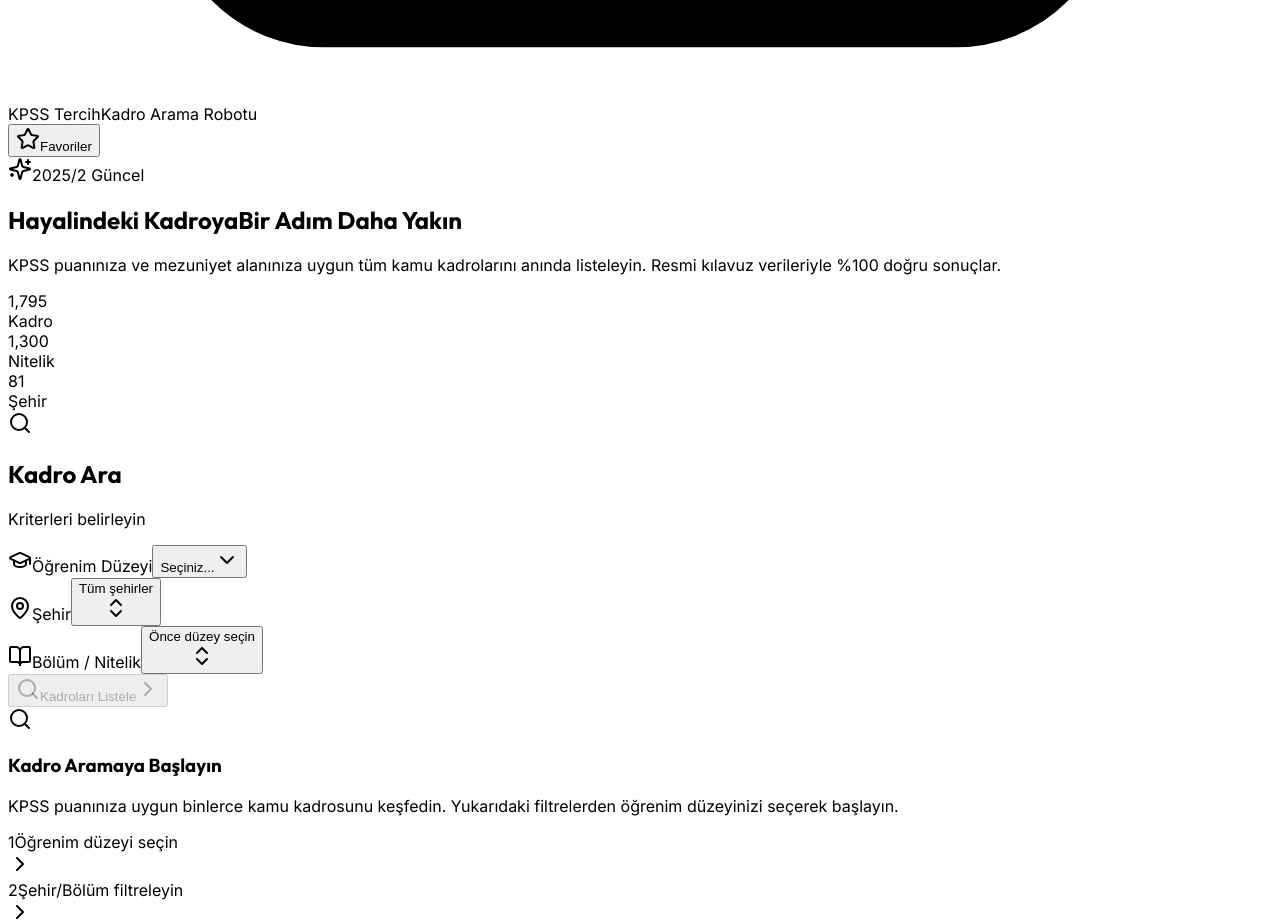
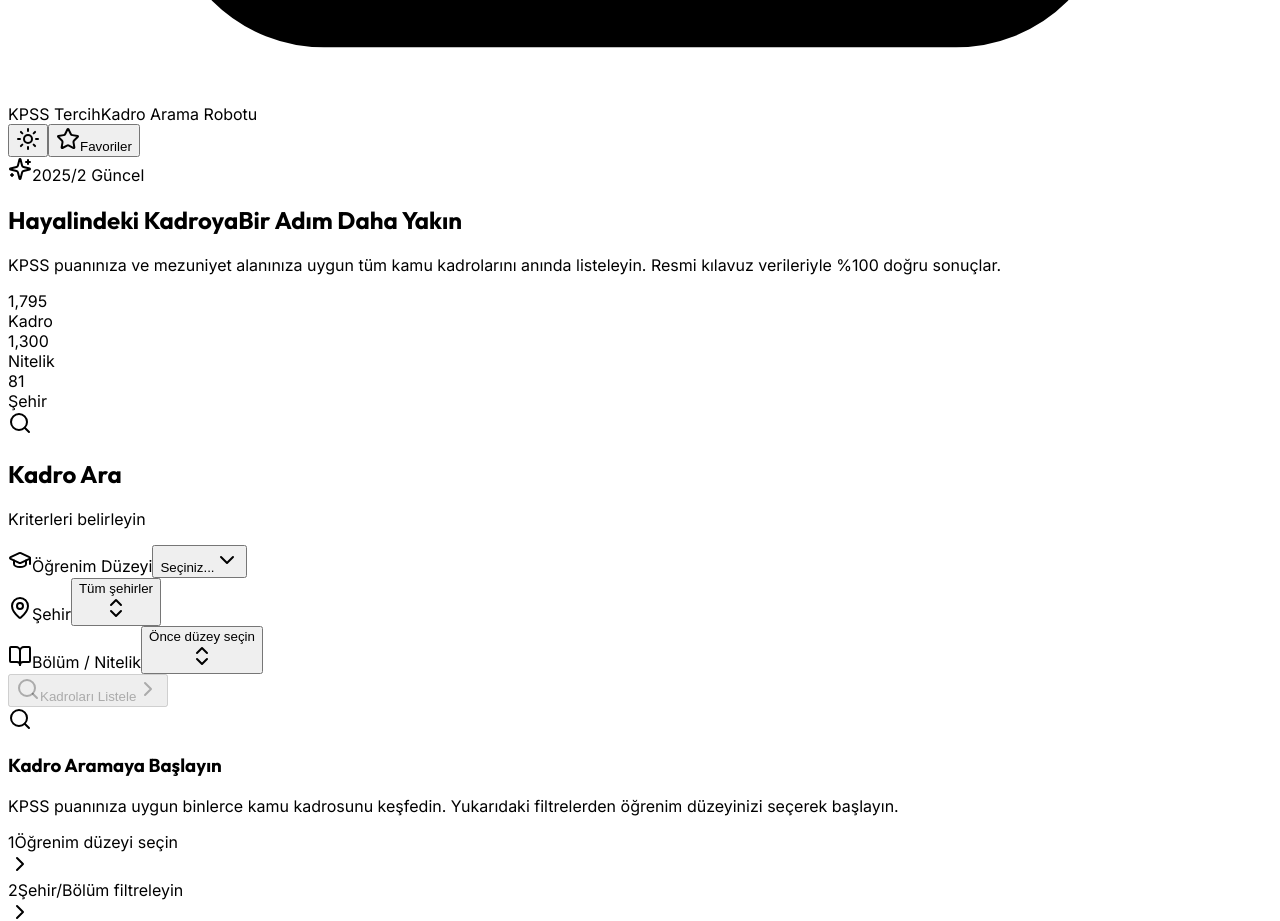
Before and after one commit to fth530/kpss-tercih-robotu, a React (Vite) app in the folder client/: page / in a window 1280 px wide. Shown: the part 1180-2101 px from the top of the page. Built offline with nearby package versions, Linux system fonts and the light colour scheme.

Commit message:
feat: Dark/Light mode toggle eklendi - header'da tema değiştirme butonu

```diff
--- /dev/null
+++ b/client/src/hooks/use-theme.ts
@@ -0,0 +1,30 @@
+import { useEffect, useState } from "react";
+
+type Theme = "dark" | "light";
+
+export function useTheme() {
+  const [theme, setTheme] = useState<Theme>(() => {
+    // localStorage'dan tema oku, yoksa dark varsayılan
+    const stored = localStorage.getItem("kpss-theme") as Theme | null;
+    return stored || "dark";
+  });
+
+  useEffect(() => {
+    const root = document.documentElement;
+
+    // Eski class'ları temizle
+    root.classList.remove("dark", "light");
+
+    // Yeni temayı ekle
+    root.classList.add(theme);
+
+    // localStorage'a kaydet
+    localStorage.setItem("kpss-theme", theme);
+  }, [theme]);
+
+  const toggleTheme = () => {
+    setTheme(prev => prev === "dark" ? "light" : "dark");
+  };
+
+  return { theme, toggleTheme };
+}
--- a/client/src/index.css
+++ b/client/src/index.css
@@ -40,6 +40,37 @@
   --radius: 0.75rem;
 }
 
+/* LIGHT THEME */
+.light {
+  --background: 0 0% 100%;
+  --foreground: 222 47% 11%;
+
+  --card: 0 0% 98%;
+  --card-foreground: 222 47% 11%;
+
+  --popover: 0 0% 100%;
+  --popover-foreground: 222 47% 11%;
+
+  --primary: 199 89% 48%;
+  --primary-foreground: 210 40% 98%;
+
+  --secondary: 210 40% 96%;
+  --secondary-foreground: 222 47% 11%;
+
+  --muted: 210 40% 96%;
+  --muted-foreground: 215 16% 47%;
+
+  --accent: 199 89% 48%;
+  --accent-foreground: 210 40% 98%;
+
+  --destructive: 0 84% 60%;
+  --destructive-foreground: 210 40% 98%;
+
+  --border: 214 32% 91%;
+  --input: 214 32% 91%;
+  --ring: 199 89% 48%;
+}
+
 @layer base {
   * {
     @apply border-border;
--- a/client/src/pages/Home.tsx
+++ b/client/src/pages/Home.tsx
@@ -1,6 +1,7 @@
 import { useState, useMemo } from "react";
 import { useKpssMeta, useSearchPositions } from "@/hooks/use-kpss";
 import { useFavorites } from "@/hooks/use-favorites";
+import { useTheme } from "@/hooks/use-theme";
 import { ResultsTable } from "@/components/ResultsTable";
 import { Button } from "@/components/ui/button";
 import {
@@ -23,7 +24,9 @@
   TrendingUp,
   ChevronRight,
   Star,
-  BarChart3
+  BarChart3,
+  Moon,
+  Sun
 } from "lucide-react";
 import { Badge } from "@/components/ui/badge";
 
@@ -31,6 +34,7 @@
   const { data: meta } = useKpssMeta();
   const searchMutation = useSearchPositions();
   const { favoritePositions, favoritesCount } = useFavorites();
+  const { theme, toggleTheme } = useTheme();
 
   const [educationLevel, setEducationLevel] = useState<string>("");
   const [selectedCities, setSelectedCities] = useState<string[]>([]);
@@ -120,17 +124,17 @@
   };
 
   return (
-    <div className="min-h-screen bg-gradient-to-b from-slate-950 via-slate-900 to-slate-950">
+    <div className="min-h-screen bg-gradient-to-b from-slate-50 via-white to-slate-50 dark:from-slate-950 dark:via-slate-900 dark:to-slate-950 transition-colors duration-300">
 
       {/* Animated Background */}
       <div className="fixed inset-0 overflow-hidden pointer-events-none">
-        <div className="absolute top-0 left-1/4 w-[600px] h-[600px] bg-blue-500/10 rounded-full blur-[120px] animate-pulse" />
-        <div className="absolute bottom-0 right-1/4 w-[500px] h-[500px] bg-cyan-500/10 rounded-full blur-[100px] animate-pulse" style={{ animationDelay: '1s' }} />
-        <div className="absolute top-1/2 left-1/2 -translate-x-1/2 -translate-y-1/2 w-[800px] h-[800px] bg-indigo-500/5 rounded-full blur-[150px]" />
+        <div className="absolute top-0 left-1/4 w-[600px] h-[600px] bg-blue-500/5 dark:bg-blue-500/10 rounded-full blur-[120px] animate-pulse" />
+        <div className="absolute bottom-0 right-1/4 w-[500px] h-[500px] bg-cyan-500/5 dark:bg-cyan-500/10 rounded-full blur-[100px] animate-pulse" style={{ animationDelay: '1s' }} />
+        <div className="absolute top-1/2 left-1/2 -translate-x-1/2 -translate-y-1/2 w-[800px] h-[800px] bg-indigo-500/3 dark:bg-indigo-500/5 rounded-full blur-[150px]" />
       </div>
 
       {/* Header */}
-      <header className="relative z-10 border-b border-white/5 backdrop-blur-xl bg-slate-950/50">
+      <header className="relative z-10 border-b border-slate-200 dark:border-white/5 backdrop-blur-xl bg-white/80 dark:bg-slate-950/50 transition-colors duration-300">
         <div className="container max-w-6xl mx-auto px-6 py-5">
           <div className="flex items-center justify-between">
             <div className="flex items-center gap-4">
@@ -158,6 +162,20 @@
             </div>
 
             <div className="flex items-center gap-3">
+              <Button
+                variant="ghost"
+                size="icon"
+                onClick={toggleTheme}
+                className="text-slate-400 hover:text-white hover:bg-slate-800"
+                title={theme === "dark" ? "Light Mode" : "Dark Mode"}
+              >
+                {theme === "dark" ? (
+                  <Sun className="w-5 h-5" />
+                ) : (
+                  <Moon className="w-5 h-5" />
+                )}
+              </Button>
+
               <Button
                 variant="ghost"
                 size="sm"
```
Also changed, not shown: parsed_data/.update-state.json.
